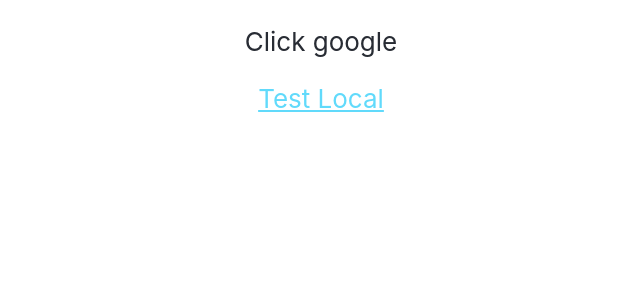
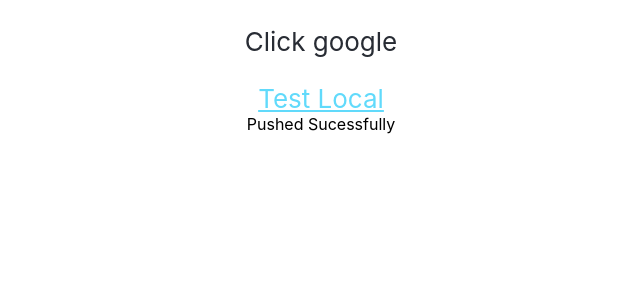
Before and after one commit to T3choH4ck3r/React, a React (Create React App) app: page / in a window 1280 px wide. Shown: the top 300 px of the page, without its empty margins (319-959 px from the left). Built offline with nearby package versions, Linux system fonts and the light colour scheme.

Commit message:
ADDED SPAN

```diff
--- a/src/App.js
+++ b/src/App.js
@@ -19,6 +19,7 @@
             Test Local
           </a>
         </header>
+        <span>Pushed Sucessfully </span>
       </div>
     );
   }
```
